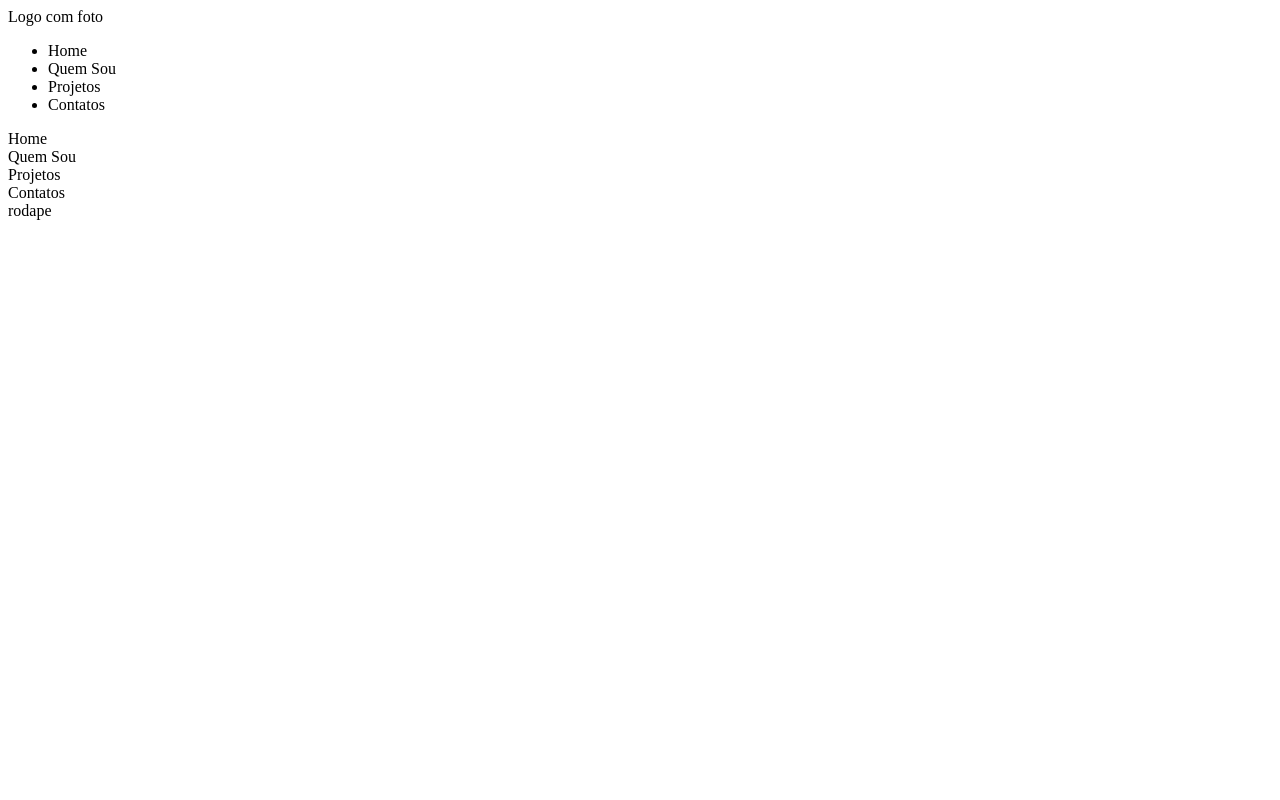
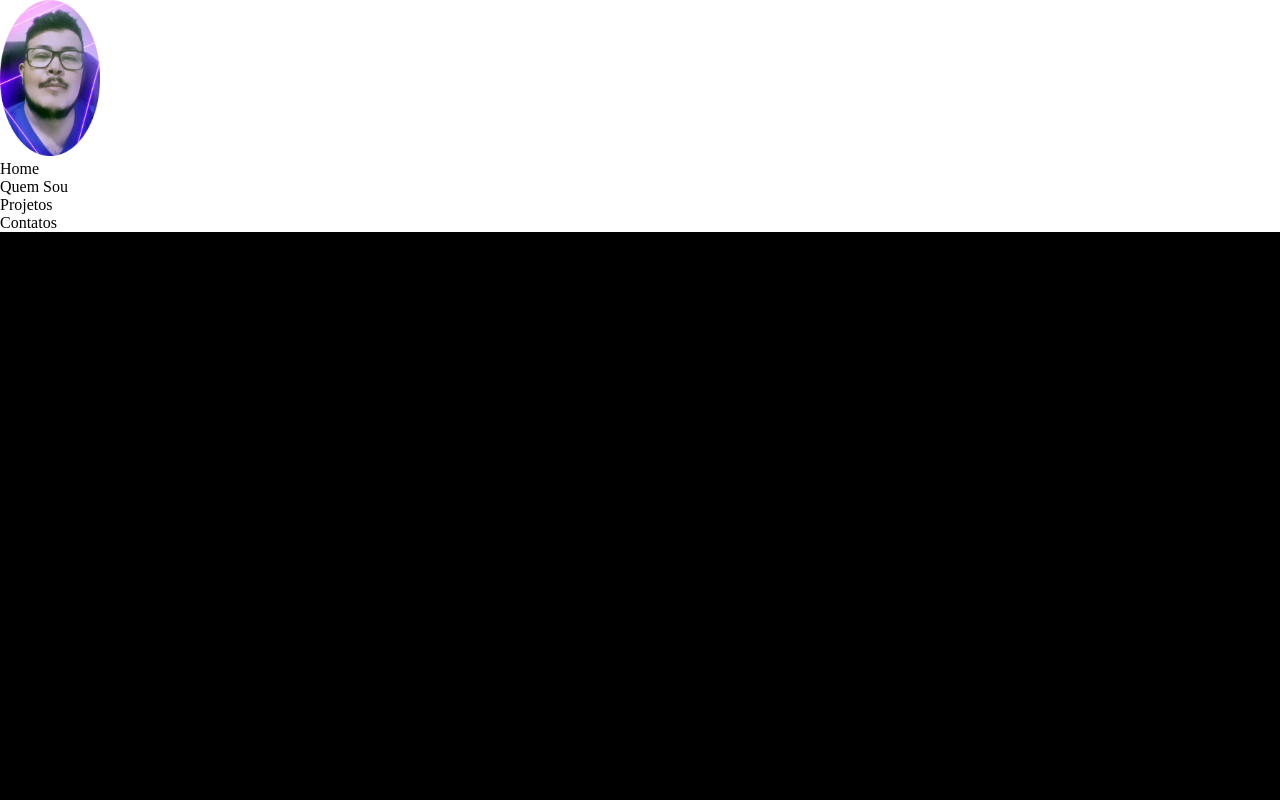
Before and after one commit to andrelcnunes2020/meusite, a plain HTML site: page index.html in a window 1280 px wide. Shown: the top 800 px of the page. Drawn offline with Linux system fonts and the light colour scheme.

Commit message:
adicionei logo, favicon e css no header, home, quemsou, projetos, contatos

```diff
--- a/index.html
+++ b/index.html
@@ -5,12 +5,13 @@
     <meta http-equiv="X-UA-Compatible" content="IE=edge">
     <meta name="viewport" content="width=device-width, initial-scale=1.0">
     <link rel="stylesheet" href="style.css">
+    <link rel="shortcut icon" href="img/favicon.ico" type="image/x-icon">
     <title>Document</title>
 </head>
 <body>
     <header>
         <div class="logo">
-            Logo com foto
+            <img src="img/logo.png" alt="André Luiz">
         </div>
         <div id="menu">
             <nav>
--- a/style.css
+++ b/style.css
@@ -0,0 +1,36 @@
+*{
+    padding: 0;
+    margin: 0;
+}
+
+.logo{
+    width: 100%;
+}
+
+.logo img{
+    width: 100px;
+}
+
+.home{
+    width: 100%;
+    height: 100vh;
+    background-color: black;
+}
+
+.quemsou{
+    width: 100%;
+    height: 100vh;
+    background-color:blue;
+}
+
+.projetos{
+    width: 100%;
+    height: 100vh;
+    background-color:chocolate;
+}
+
+.contatos{
+    width: 100%;
+    height: 100vh;
+    background-color:darkgreen ;
+}
```
Also changed, not shown: img/android-chrome-192x192.png (added), img/android-chrome-512x512.png (added), img/apple-touch-icon.png (added), img/favicon-16x16.png (added), img/favicon-32x32.png (added), img/favicon.ico (added), img/logo.png (added).
